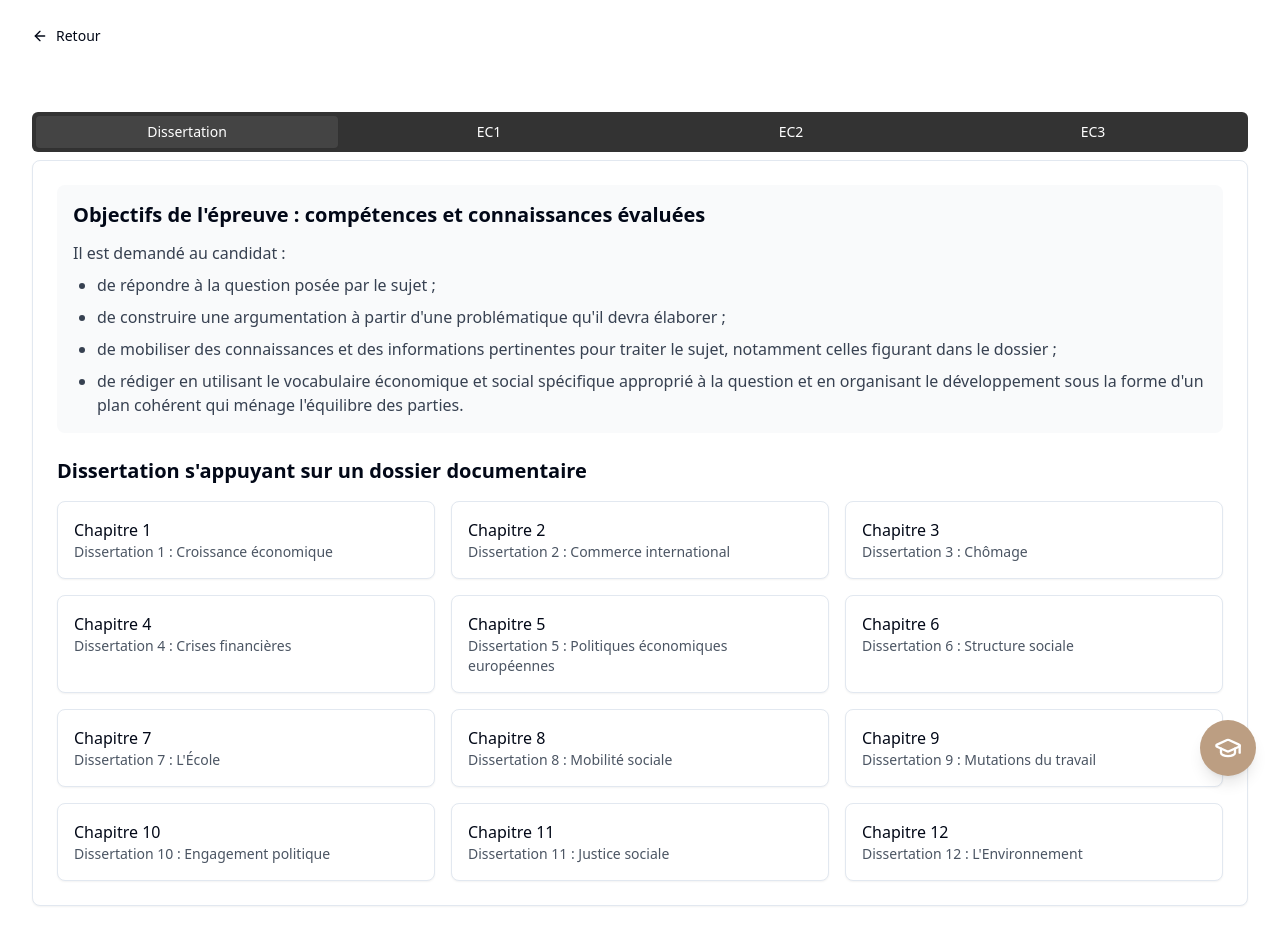
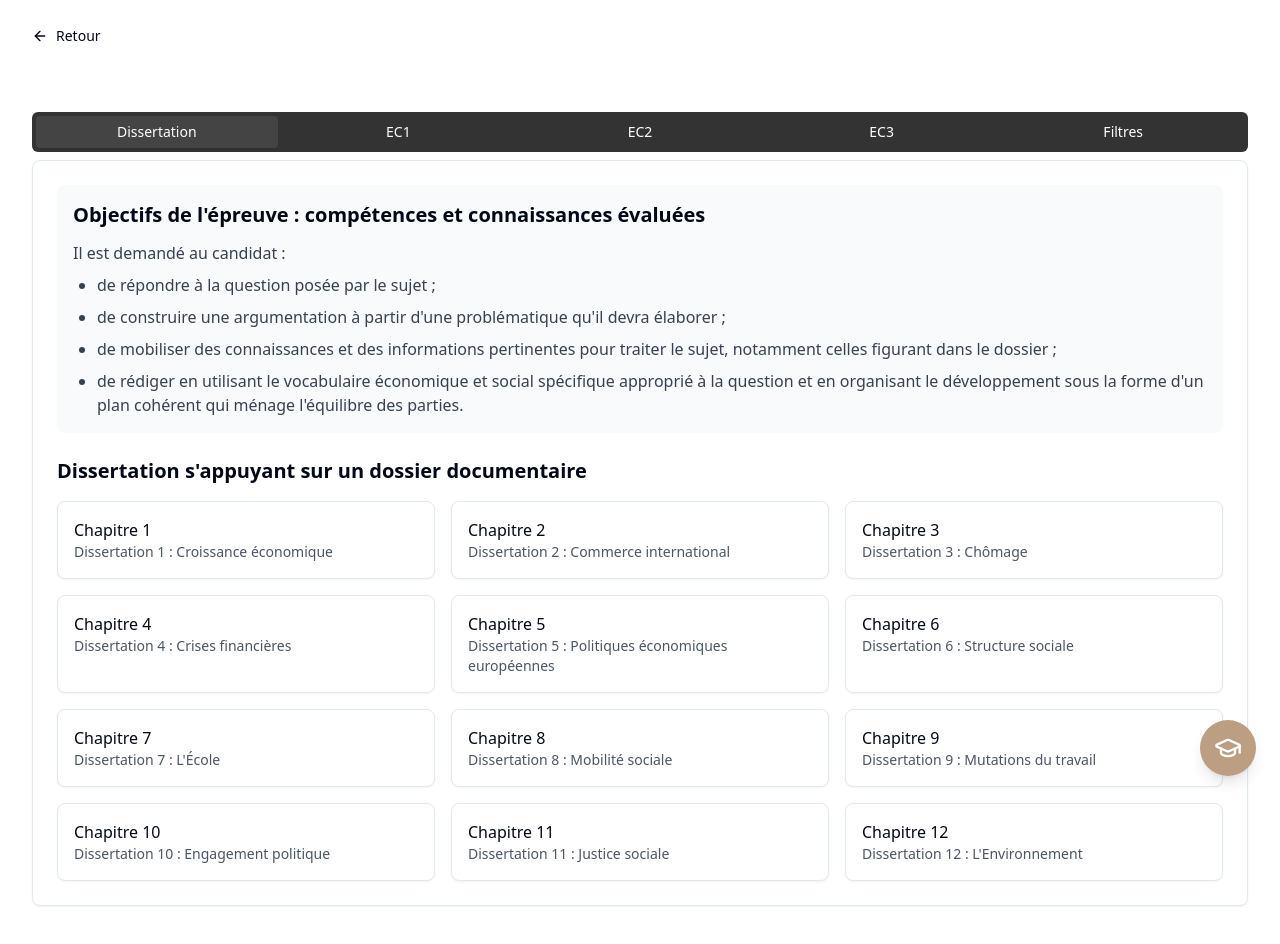
Before and after one commit to ceny-sakho/bac-ses, a React (Vite) app: page /sujets-bac in a window 1280 px wide. Shown: the top 944 px of the page. Built offline with nearby package versions, Linux system fonts and the light colour scheme.

Commit message:
Changes
Co-authored-by: ceny-sakho <190070239+ceny-sakho@users.noreply.github.com>

```diff
--- a/src/components/BacExercises.tsx
+++ b/src/components/BacExercises.tsx
@@ -3,6 +3,7 @@ import { useSearchParams } from 'react-router-dom';
 import { Tabs, TabsContent, TabsList, TabsTrigger } from "@/components/ui/tabs";
 import { Card, CardContent } from "@/components/ui/card";
 import { useAppNavigation, type BacTab } from '@/contexts/NavigationContext';
+import { FiltresPanel } from './FiltresPanel';
 
 export const BacExercises = () => {
   const [searchParams, setSearchParams] = useSearchParams();
@@ -10,7 +11,7 @@ export const BacExercises = () => {
 
   const getInitialTab = () => {
     const tabFromUrl = searchParams.get('tab');
-    if (tabFromUrl && ['dissertation', 'ec1', 'ec2', 'ec3'].includes(tabFromUrl)) {
+    if (tabFromUrl && ['dissertation', 'ec1', 'ec2', 'ec3', 'filtres'].includes(tabFromUrl)) {
       return tabFromUrl as BacTab;
     }
     return activeBacTab;
@@ -18,7 +19,7 @@ export const BacExercises = () => {
 
   useEffect(() => {
     const tabFromUrl = searchParams.get('tab');
-    if (tabFromUrl && ['dissertation', 'ec1', 'ec2', 'ec3'].includes(tabFromUrl)) {
+    if (tabFromUrl && ['dissertation', 'ec1', 'ec2', 'ec3', 'filtres'].includes(tabFromUrl)) {
       setActiveBacTab(tabFromUrl as BacTab);
       return;
     }
@@ -104,11 +105,12 @@ export const BacExercises = () => {
   return (
     <div className="max-w-7xl mx-auto px-4 py-8">
       <Tabs value={getInitialTab()} onValueChange={handleTabChange} className="w-full">
-        <TabsList className="grid w-full grid-cols-4">
+        <TabsList className="grid w-full grid-cols-5">
           <TabsTrigger value="dissertation">Dissertation</TabsTrigger>
           <TabsTrigger value="ec1">EC1</TabsTrigger>
           <TabsTrigger value="ec2">EC2</TabsTrigger>
           <TabsTrigger value="ec3">EC3</TabsTrigger>
+          <TabsTrigger value="filtres">Filtres</TabsTrigger>
         </TabsList>
         <TabsContent value="dissertation">
           <Card>
@@ -222,6 +224,9 @@ export const BacExercises = () => {
             </CardContent>
           </Card>
         </TabsContent>
+        <TabsContent value="filtres">
+          <FiltresPanel />
+        </TabsContent>
       </Tabs>
     </div>
   );
```
